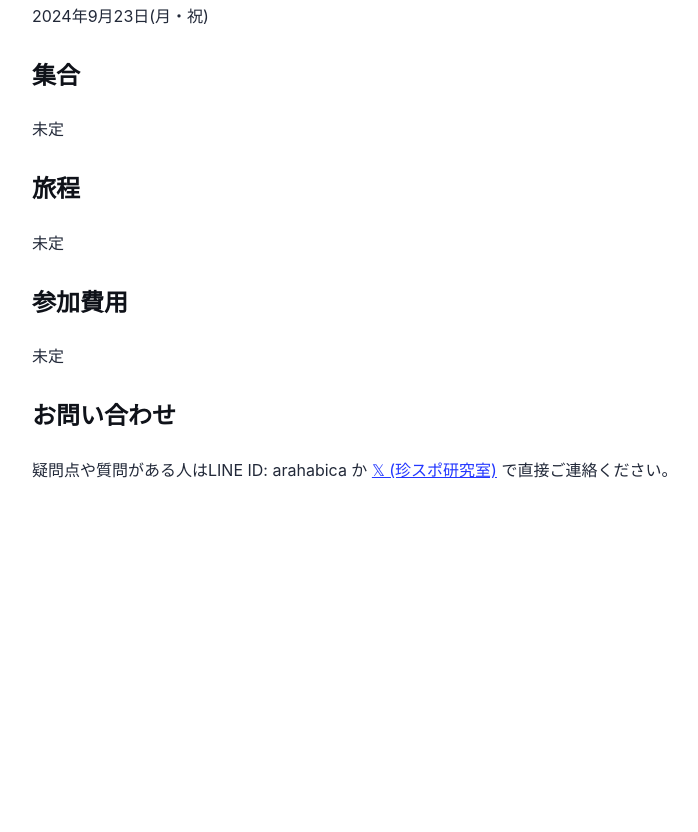
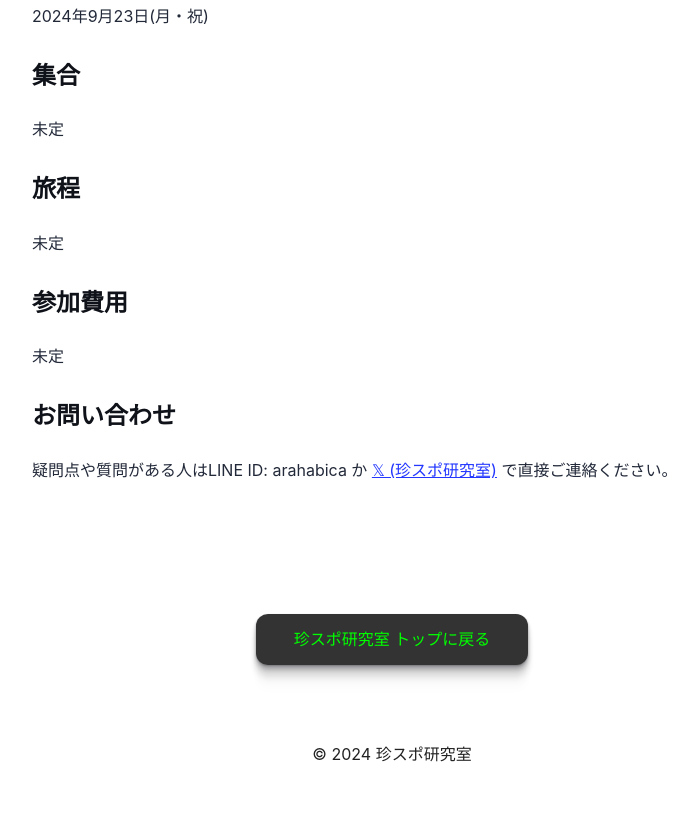
Before and after one commit to Arahabica/chinspotcom, an Astro site: page /events/daikeien in a window 1280 px wide. Shown: the part 681-1513 px from the top of the page, without its empty margins (248-946 px from the left). Before the commit the page ends 1255 px from the top, so only its background shows below. Built offline with nearby package versions, Linux system fonts and the light colour scheme; Astro itself is replaced by a stand-in of ours.

Commit message:
ブログからトップへの動線を追加

```diff
--- a/src/layouts/BlogPost.astro
+++ b/src/layouts/BlogPost.astro
@@ -69,6 +69,28 @@ const { title, description, heroImage, heroImageFromUrl, heroImageFromName } = A
 			.to-top:hover {
 				color: lime;
 			}
+			.bottom-buttons {
+				margin-top: 40px;
+				display: flex;
+				justify-content: center;
+			}
+			.bottom-buttons a {
+        display: block;
+        max-width: 100%;
+				min-width: 240px;
+        padding: 12px 16px;
+        text-decoration: none;
+        border-radius: 12px;
+				text-align: center;
+				background-color: #333333;
+				color: lime;
+				box-shadow: 0px 0px 0px 0px rgba(19, 21, 26, 0.30), 0px 1px 2px 0px rgba(19, 21, 26, 0.29), 0px 4px 4px 0px rgba(19, 21, 26, 0.26), 0px 10px 6px 0px rgba(19, 21, 26, 0.15), 0px 17px 7px 0px rgba(19, 21, 26, 0.04), 0px 26px 7px 0px rgba(19, 21, 26, 0.01);
+			}
+      footer {
+        text-align: center;
+        color: #222222;
+        padding: 60px 0 48px 0;
+      }
 		</style>
 	</head>
 
@@ -94,5 +116,11 @@ const { title, description, heroImage, heroImageFromUrl, heroImageFromName } = A
 				</div>
 			</article>
 		</main>
+		<div class="bottom-buttons">
+			<a href="/">珍スポ研究室 トップに戻る</a>
+		</div>
+		<footer>
+			<p>© 2024 珍スポ研究室</p>
+		</footer>
 	</body>
 </html>
```
